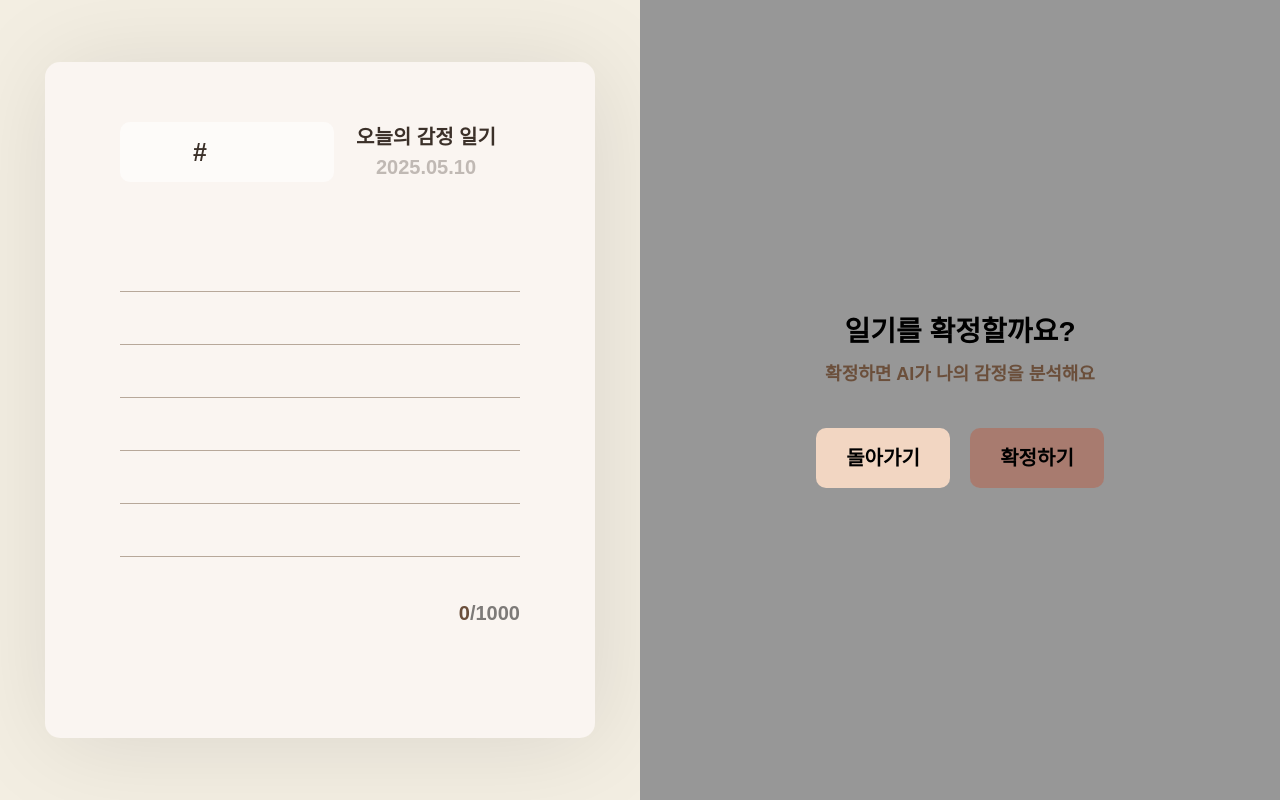
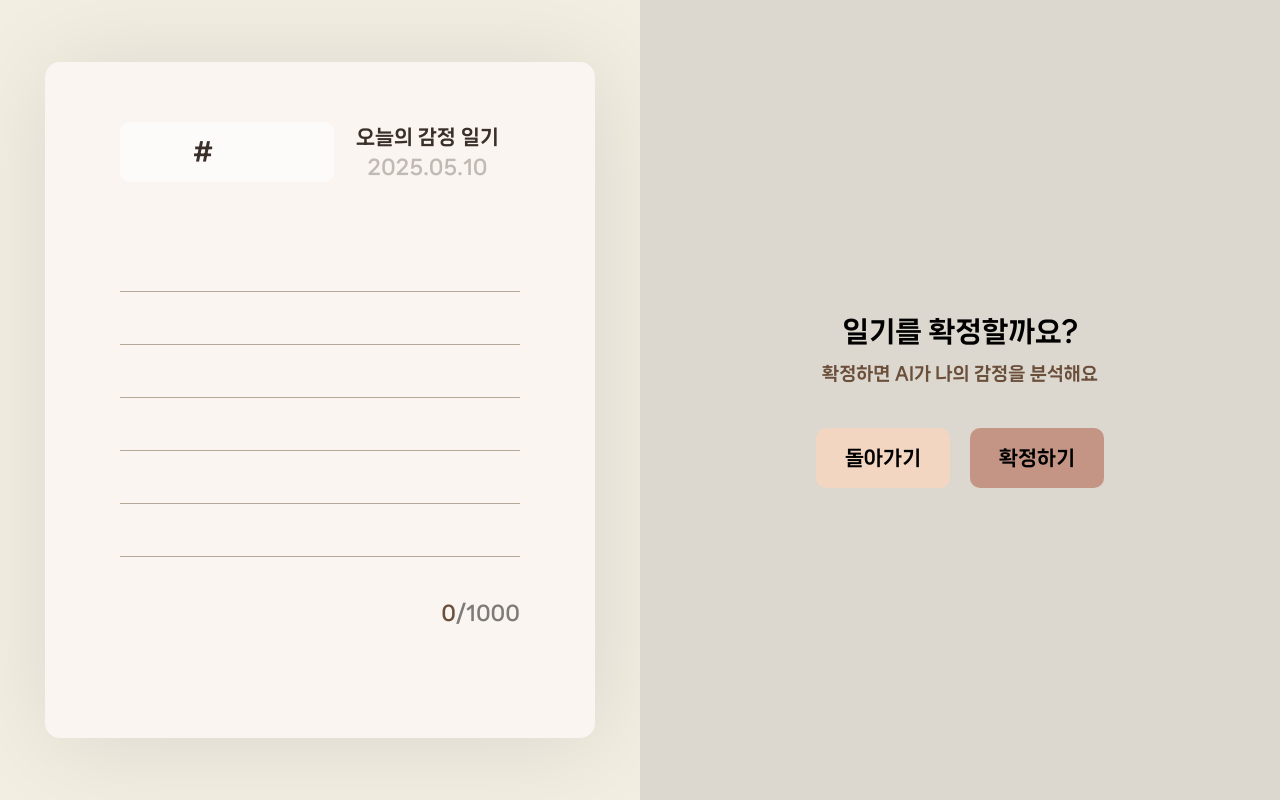
Before and after one commit to B0neh3ad/SKYST_waffleuniv_client, a Next.js app: page /log in a window 1280 px wide. Both pictures are taken after a click on the button "작성 완료하기". Built offline with nearby package versions, Linux system fonts and the light colour scheme.

Commit message:
add font & update minor design fix

```diff
--- a/src/app/globals.css
+++ b/src/app/globals.css
@@ -47,5 +47,10 @@
 body {
   background: var(--darak-bg);
   color: var(--foreground);
-  font-family: Arial, Helvetica, sans-serif;
+  font-family: "NanumSquareNeo";
 }
+
+@font-face {
+  font-family: "NanumSquareNeo";
+  src: url("/font/NanumSquareNeo-Variable.woff2") format("woff2");
+}
--- a/src/components/log/LogConfirm.tsx
+++ b/src/components/log/LogConfirm.tsx
@@ -42,7 +42,7 @@ export default function LogConfirm({ diary, handleBack, handleConfirm }: LogConf
           </div>
         </div>
         {/* Right: Confirmation and options */}
-        <div className="flex-1 flex flex-col w-[50%] justify-between bg-darak-bg-dark justify-center items-center">
+        <div className="flex-1 flex flex-col w-[50%] justify-between bg-[#DCD8CF] justify-center items-center">
           <div className="flex flex-col items-center justify-center gap-[10px] self-stretch mb-[40px]">
             <div className="flex h-[39px] flex-col justify-center self-stretch text-center text-black text-[28px] font-bold">일기를 확정할까요?</div>
             <div className="text-[#6B4F3B] text-center text-[18px] font-bold">확정하면 AI가 나의 감정을 분석해요</div>
```
Also changed, not shown: public/img/LP_smallIcon.tsx (+2 -2 lines), public/font/NanumSquareNeo-Variable.woff2 (added).
